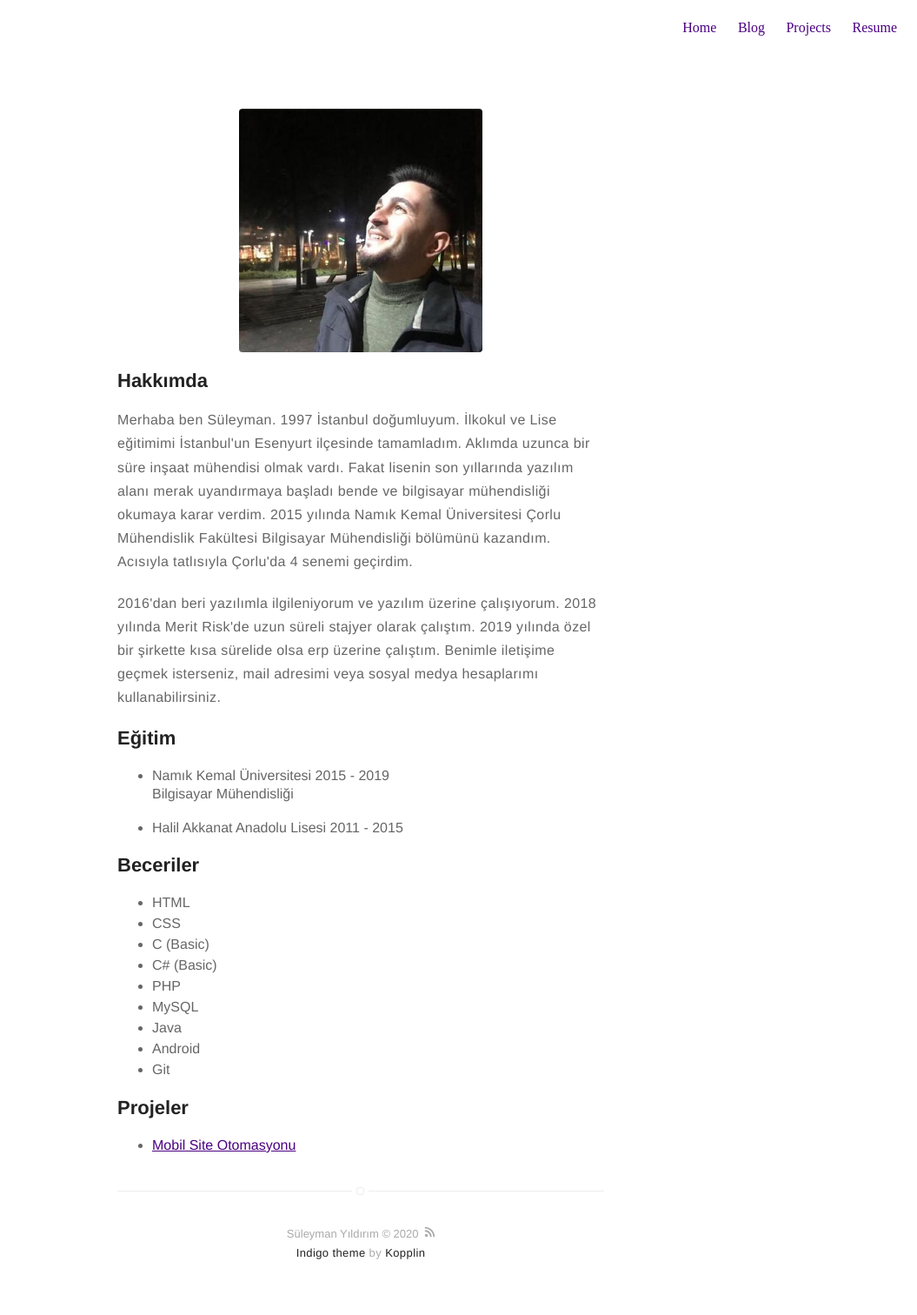
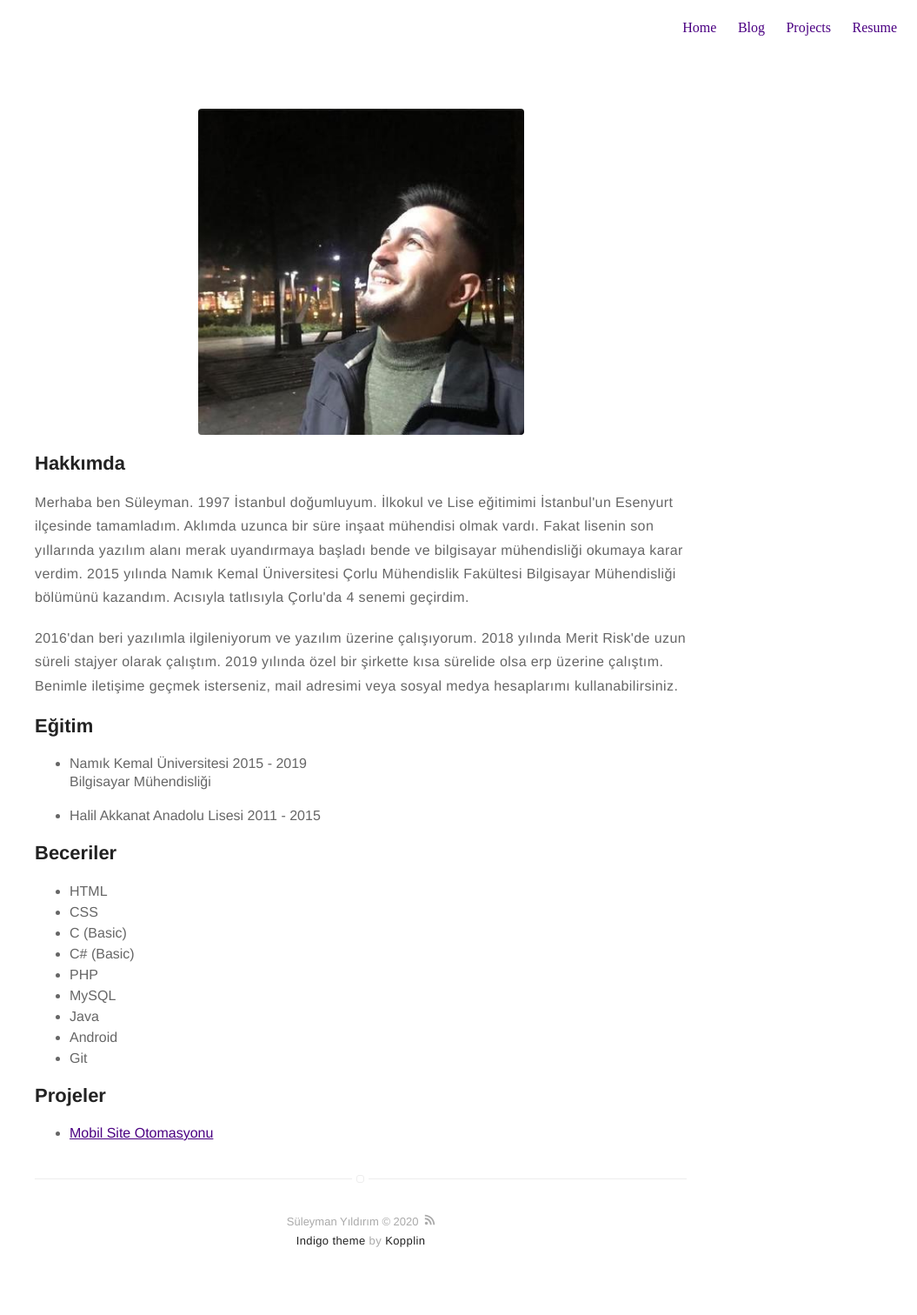
Before and after one commit to Suleymanyldrm/Suleymanyldrm.github.io, a Jekyll site: the page built from about.md, in a window 1280 px wide. Shown: the whole page at 87% size, without its empty margins (225-1280 px from the left). Built offline with Jekyll 4.4.1, drawn with Linux system fonts in a browser that asks for light colours.

Commit message:
Update general.sass

```diff
--- a/_sass/base/general.sass
+++ b/_sass/base/general.sass
@@ -125,7 +125,7 @@ pre
 		width: 88%
 
 .wrapper-normal
-	max-width: 560px
+	max-width: 750px
 
 .wrapper-large
 	max-width: 810px
```
